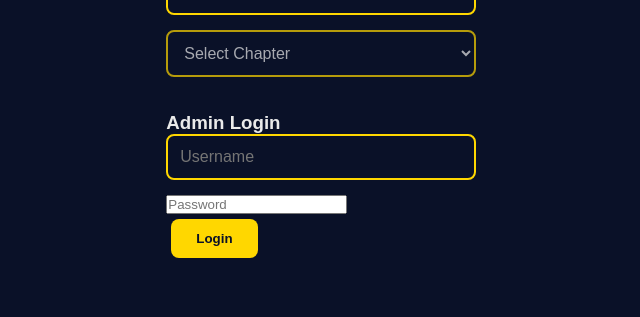
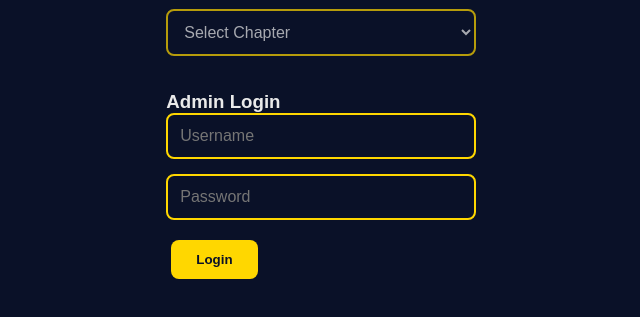
Before and after one commit to ajit15091997/A.K.RAM, a plain HTML site: page quiz.html in a window 1280 px wide. Shown: the part 313-630 px from the top of the page, without its empty margins (319-959 px from the left). Drawn offline with Linux system fonts and the light colour scheme.

Commit message:
Update quiz.css

```diff
--- a/quiz.css
+++ b/quiz.css
@@ -33,7 +33,7 @@ h1, h2 {
 }
 
 /* Select Dropdowns and Inputs */
-select, input[type="text"], input[type="number"] {
+select, input[type="text"], input[type="number"], input[type="password"] {
   width: 100%;
   padding: 12px;
   margin-bottom: 15px;
```
